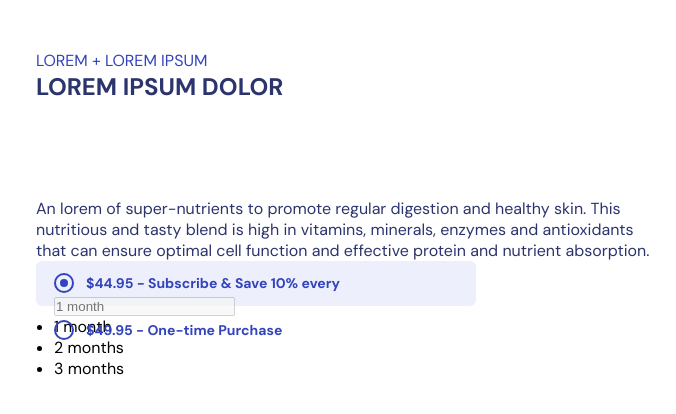
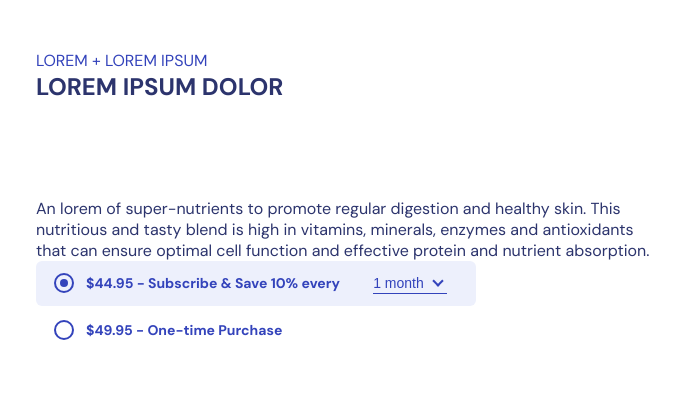
Before and after one commit to stefanhbk/section-slider, a website: page index.html in a window 1280 px wide. Shown: the whole page, without its empty margins (604-1280 px from the left). Drawn offline with nearby package versions, Linux system fonts and the light colour scheme.

Commit message:
Add styles for select dropdown component

```diff
--- /dev/null
+++ b/src/scss/components/_select.scss
@@ -0,0 +1,55 @@
+.subs-wrapper {
+    display: inline-block;
+    margin-left: 30px;
+    width: 74px;
+    border: none;
+    border-bottom: 1px solid $governor-bay;
+    background-color: transparent;
+
+    input {
+        width: 100%;
+        font-size: 14px;
+        border: none;
+        background-color: transparent;
+        color: $governor-bay;
+        cursor: pointer;
+
+        &::placeholder {
+            color: $governor-bay;
+        }
+    }
+
+    &__list {
+        display: none;
+        position: absolute;
+        top: 42px;
+        right: 0;
+        margin: 0;
+        width: 140px;
+        height: auto;
+        background-color: $selago;
+        border-radius: 6px;
+        z-index: 999;
+
+        li {
+            padding: 10px 32px;
+            font-size: 16px;
+            cursor: pointer;
+            list-style: none;
+            color: $governor-bay;
+        }
+    }
+
+    &::after {
+        content: "";
+        position: absolute;
+        right: 34px;
+        top: 16px;
+        pointer-events: none;
+        border: solid $governor-bay;
+        border-width: 0 2px 2px 0;
+        display: inline-block;
+        padding: 3px;
+        transform: rotate(45deg);
+    }
+}
--- a/src/scss/main.scss
+++ b/src/scss/main.scss
@@ -10,3 +10,4 @@
 
 @import "components/button";
 @import "components/form-radio";
+@import "components/select";
```
Also changed, not shown: dist/main.css, 1 other file.
